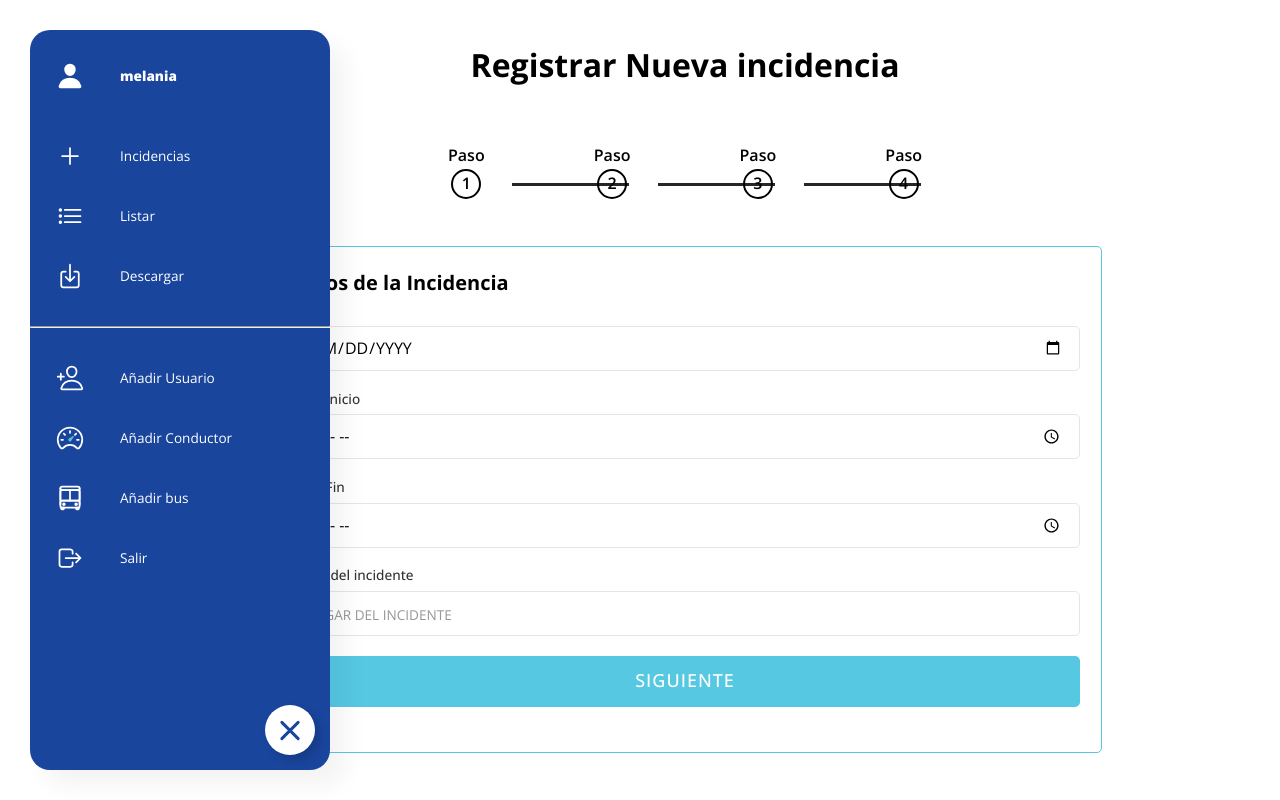
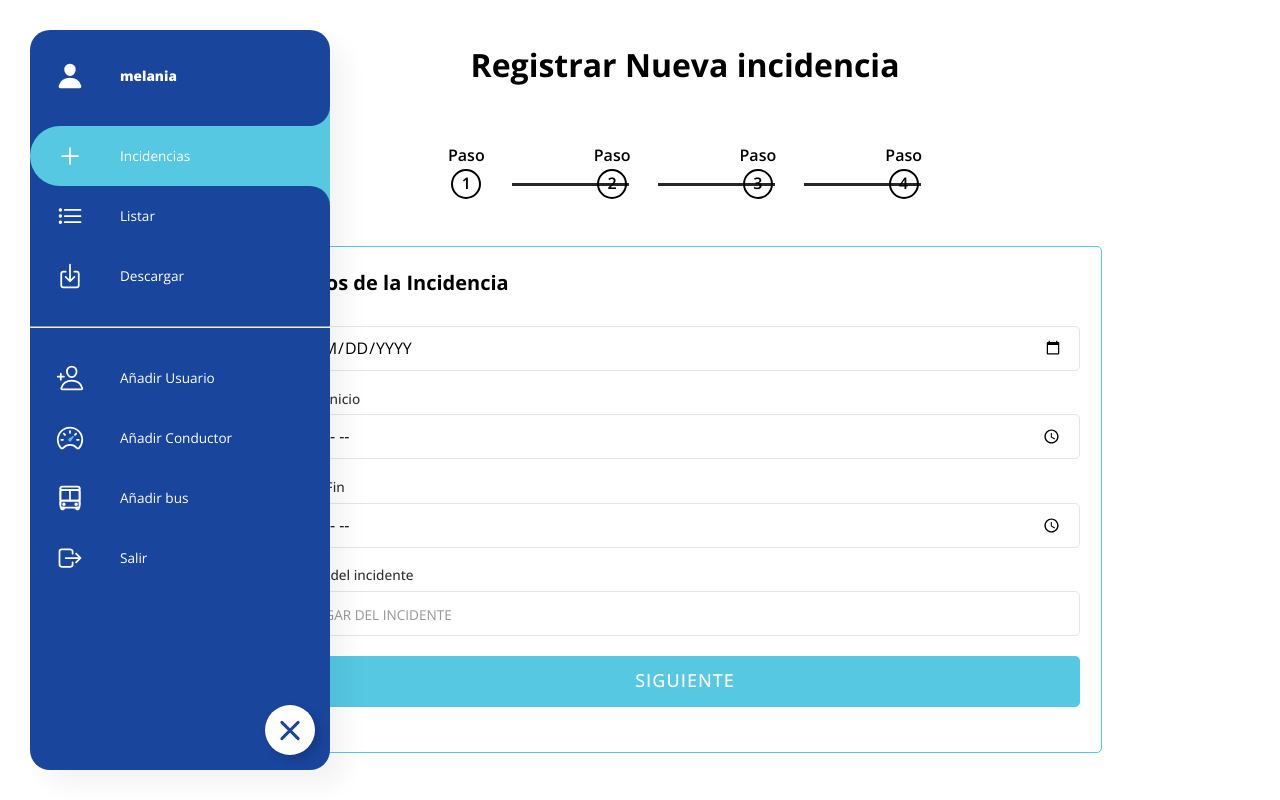
Before and after one commit to aniapalominoq/CRUD-incidencias-php, a PHP site: page /inicio.php in a window 1280 px wide. Run offline with PHP 8.4, Linux system fonts and the light colour scheme; a user stored in the database is signed in; data comes from the database, SQL or seed files in the repository; some libraries are stand-ins or nearby versions.

Commit message:
add:estilos y funcion js para  mantener un color específico mientras se permanece en la vista seleccionada

```diff
--- a/inicio.php
+++ b/inicio.php
@@ -27,7 +27,7 @@ https://cdn.jsdelivr.net/npm/sweetalert2@11.7.16/dist/sweetalert2.min.css
     <body id="inicio__body" class="inicio__body">
         <nav class="inicio__navegation">
             <ul class="inicio__navegation-ul">
-                <li class="inicio__navegation-li-user">
+                <li class="inicio__navegation-li-user ">
                     <a href="#" class="inicio__navegation-a">
                         <span class="inicio__navegation-icon">
                             <svg xmlns="http://www.w3.org/2000/svg" class="ionicon inicio__navegation-svg" viewBox="0 0 512 512">
@@ -38,7 +38,7 @@ https://cdn.jsdelivr.net/npm/sweetalert2@11.7.16/dist/sweetalert2.min.css
                         <span class="inicio__navegation-title"><?php echo $_SESSION['nombre'] ?></span>
                     </a>
                 </li>
-                <li class="inicio__navegation-li">
+                <li class="inicio__navegation-li inicio__navegation-li-active">
                     <a href="inicio.php?seccion=registro_incidencias" id="incidencia" class="inicio__navegation-a">
                         <span class=" inicio__navegation-icon">
                             <svg xmlns="http://www.w3.org/2000/svg" class="ionicon inicio__navegation-svg" viewBox="0 0 512 512">
--- a/public/JavaScript/inicio.js
+++ b/public/JavaScript/inicio.js
@@ -21,6 +21,31 @@ const toggles=document.querySelector('.inicio__navegation-toggle');
         // Agregar un evento "resize" para verificar el tamaño del dispositivo en tiempo real
         window.addEventListener('resize', updateClass);
 /* ------------------------FIN ----------------------- */
+
+/* agregamos estilos a li:active para que cuando el usuario este mantega el color de fondo */
+// Función para resaltar el enlace activo
+function highlightActiveLink() {
+  const navLinks = document.querySelectorAll('.inicio__navegation-li a');
+
+  // Recorrer todos los enlaces y aplicar la clase activa al enlace correspondiente
+  navLinks.forEach(link => {
+    link.addEventListener('click', function (event) {
+      event.preventDefault(); // Evitar el comportamiento predeterminado del enlace
+
+      // Eliminar la clase activa de todos los enlaces
+      navLinks.forEach(link => link.parentElement.classList.remove('inicio__navegation-li-active'));
+
+      // Agregar la clase activa solo al enlace que se hizo clic
+      this.parentElement.classList.add('inicio__navegation-li-active');
+    });
+  });
+}
+
+// Ejecutar la función al cargar la página
+highlightActiveLink();
+
+/* fin------------------- */
+
 
 /* para la barra de progreso del formulario paso1->paso2->paso3->paso->4 */
 /* leemos los elementos  */
--- a/public/css/inicio.css
+++ b/public/css/inicio.css
@@ -119,6 +119,10 @@
    background:var(--cyan-100);
    color:var(--blue-300);
 }
+.inicio__navegation-li-active{
+   background:var(--cyan-100);
+   color:var(--blue-300);
+}
 .inicio__navegation-li-user{
     margin-bottom: 20px;
     background:none;
@@ -150,6 +154,33 @@
     border-top-right-radius: 20px;
     box-shadow:7.5px -7.5px 0 7.5px var(--cyan-100);
 }
+
+
+.inicio__navegation-li.inicio__navegation-li-active::before
+{
+    content:"";
+    position: absolute;
+    top:-20px;
+    right:0;
+    width:20px;
+    height: 20px;
+    background: transparent;
+    border-bottom-right-radius: 20px;
+    box-shadow:7.5px 7.5px 0 7.5px var(--cyan-100);
+}
+.inicio__navegation-li.inicio__navegation-li-active::after
+{
+    content:"";
+    position: absolute;
+    bottom:-20px;
+    right:0;
+    width:20px;
+    height: 20px;
+    background: transparent;
+    border-top-right-radius: 20px;
+    box-shadow:7.5px -7.5px 0 7.5px var(--cyan-100);
+}
+
 
 .inicio__navegation-a
 {
```
